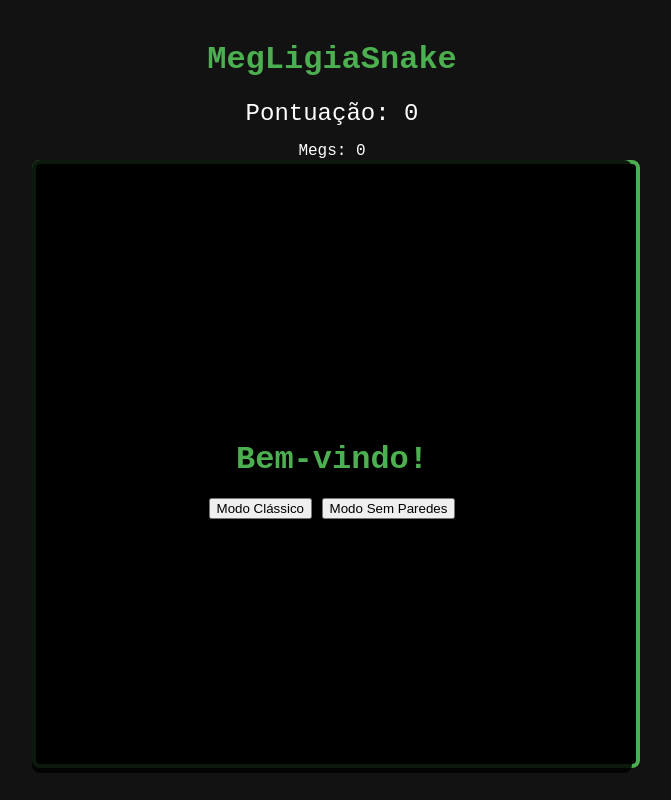
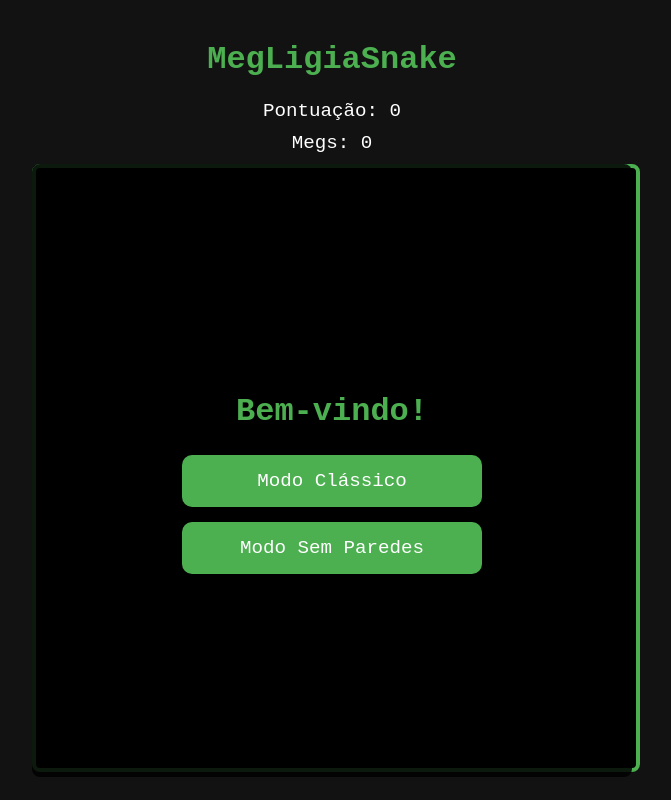
Before and after one commit to EdWebapp/megligiassnake, a plain HTML site: page index.html in a window 1280 px wide. Shown: the whole page, without its empty margins (308-979 px from the left). Drawn offline with Linux system fonts and the light colour scheme.

Commit message:
Update style.css

```diff
--- a/style.css
+++ b/style.css
@@ -1,26 +1,24 @@
 body {
     display: flex;
-    justify-content: flex-start; /* ALTERADO: Alinha o conteúdo no topo */
-    flex-direction: column;      /* Adicionado para garantir o alinhamento em coluna */
-    align-items: center;         /* Mantém o alinhamento central horizontal */
+    justify-content: flex-start;
+    flex-direction: column;
+    align-items: center;
     min-height: 100vh;
     margin: 0;
-    padding: 0;                  /* REMOVIDO o padding vertical para mais espaço */
+    padding: 0;
     background-color: #121212;
     color: #fff;
     font-family: 'Courier New', Courier, monospace;
-    /* overflow: hidden; foi removido para permitir rolagem caso a tela seja muito baixa */
 }
 
-/* Regra para o container principal que torna o jogo responsivo */
 #main-wrapper {
     display: flex;
     flex-direction: column;
     align-items: center;
-    width: 95vw; /* Ocupa 95% da largura da tela */
-    max-width: 600px; /* Mas não passa de 600px em telas grandes */
-    margin-top: 20px; /* Adiciona um espaço no topo da página */
-    margin-bottom: 20px; /* Adiciona um espaço embaixo */
+    width: 95vw;
+    max-width: 600px;
+    margin-top: 20px;
+    margin-bottom: 20px;
 }
 
 h1 {
@@ -28,15 +26,14 @@ h1 {
     text-align: center;
 }
 
-#score {
-    font-size: 1.5em;
-    margin-bottom: 15px;
+#score, #high-score { /* Estilo aplicado aos dois placares */
+    font-size: 1.2em; /* Diminuí um pouco para caber melhor */
+    margin-bottom: 10px;
 }
 
-/* Regra que faz o canvas se ajustar ao container */
 canvas {
-    width: 100%; /* O canvas agora ocupa 100% do seu container */
-    height: auto; /* A altura se ajusta para manter a proporção */
+    width: 100%;
+    height: auto;
     background-color: #000;
     border: 4px solid #4CAF50;
     border-radius: 8px;
@@ -67,12 +64,22 @@ canvas {
 
 #screen-title {
     font-size: 2em;
-    margin-bottom: 20px;
+    margin-bottom: 25px; /* Aumentei a margem */
     color: #4CAF50;
 }
 
-#start-btn {
-    padding: 15px 30px;
+/* NOVO: Estilo para o container dos botões do menu */
+#menu-buttons {
+    display: flex;
+    flex-direction: column;
+    gap: 15px; /* Espaço entre os botões */
+    width: 80%;
+    max-width: 300px;
+}
+
+/* Estilo aplicado aos novos botões de modo */
+.mode-btn {
+    padding: 15px 20px;
     font-size: 1.2em;
     background-color: #4CAF50;
     color: white;
@@ -80,8 +87,9 @@ canvas {
     border-radius: 10px;
     cursor: pointer;
     font-family: 'Courier New', Courier, monospace;
+    transition: background-color 0.3s; /* Adiciona uma transição suave */
 }
 
-#start-btn:hover {
+.mode-btn:hover {
     background-color: #45a049;
 }
```
